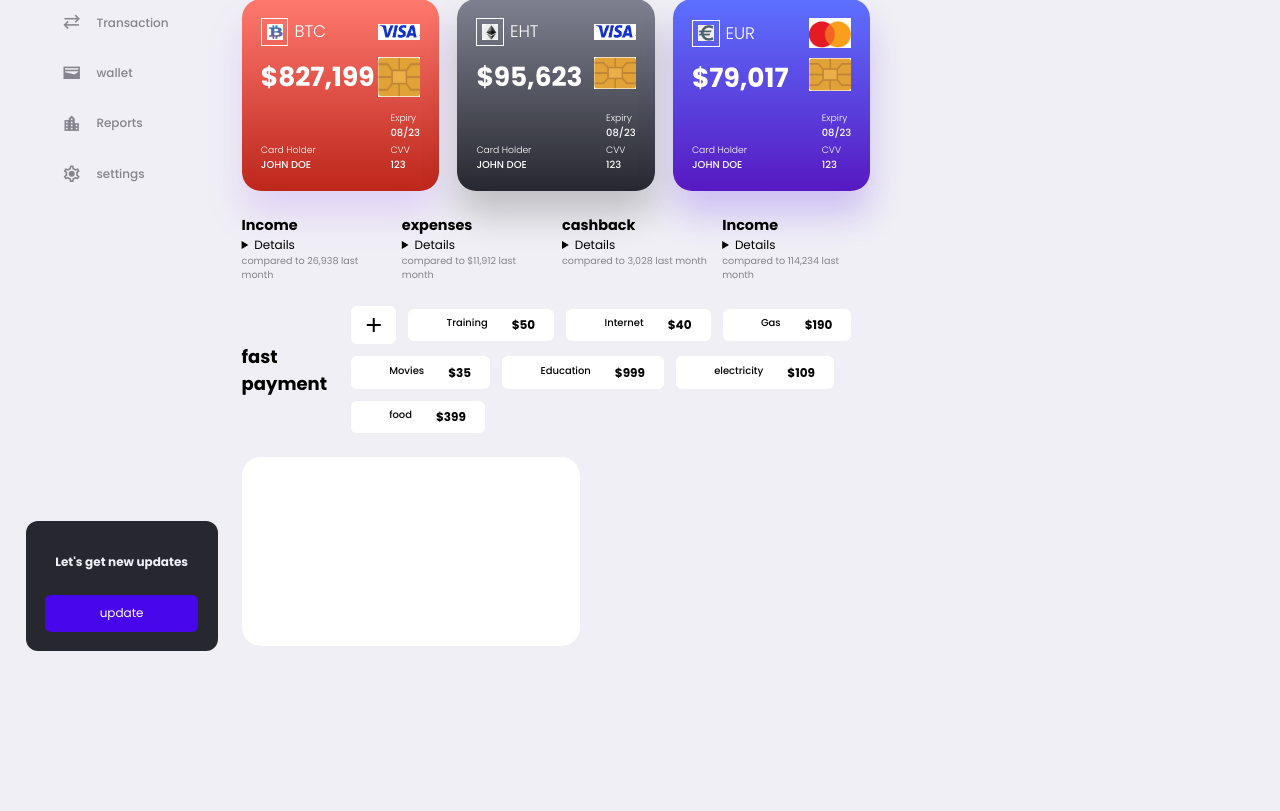
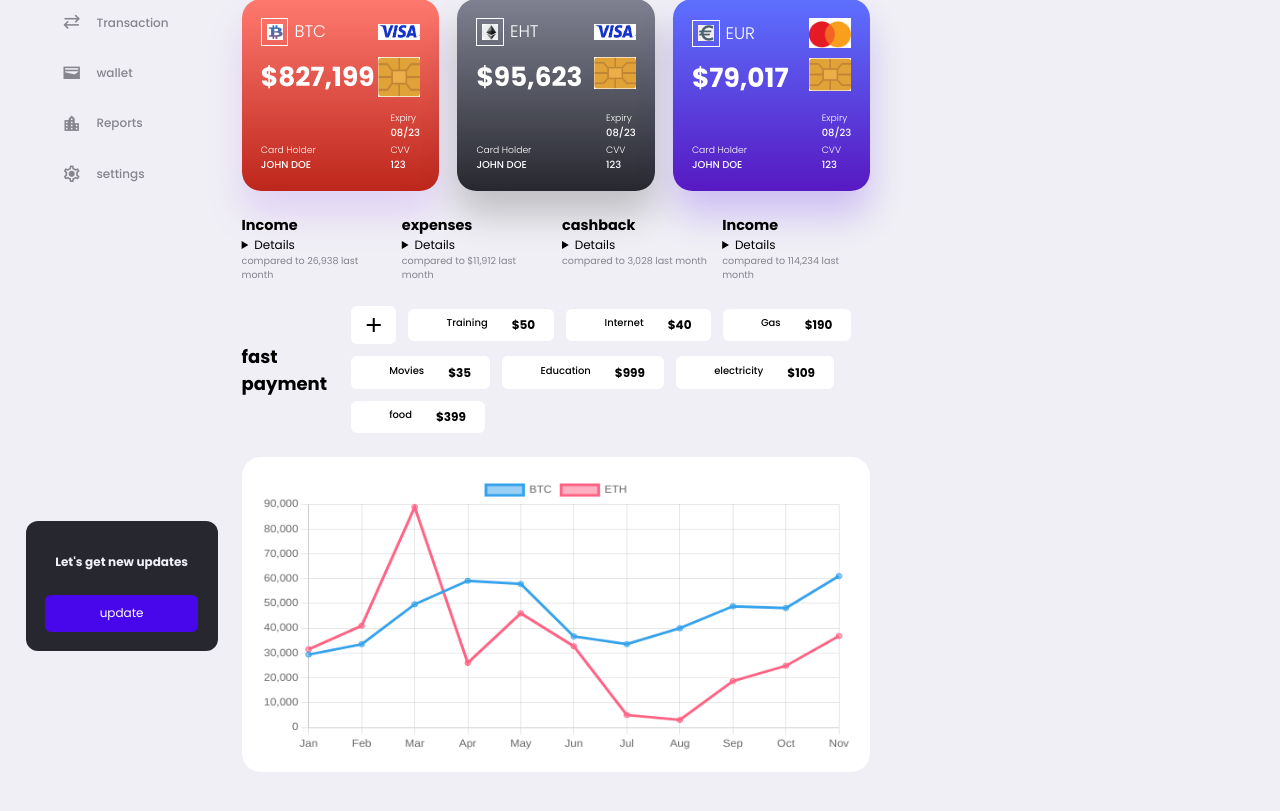
Before and after one commit to arakaza-dodo/dashboard, a plain HTML site: page index.html in a window 1280 px wide. Shown: the part 129-940 px from the top of the page. Before the commit the page ends 800 px from the top, so only its background shows below. Drawn offline with nearby package versions, Linux system fonts and the light colour scheme; a web font is replaced by a local one.

Commit message:
display chart

```diff
--- a/index.html
+++ b/index.html
@@ -11,6 +11,7 @@
             <link rel="preconnect" href="https://fonts.googleapis.com">
             <link rel="preconnect" href="https://fonts.gstatic.com" crossorigin>
             <link href="https://fonts.googleapis.com/css2?family=Montserrat&family=Montserrat+Alternates:wght@100;200&family=Playfair+Display:ital,wght@0,900;1,900&family=Poppins:ital,wght@0,300;0,400;0,600;0,700;1,500&display=swap" rel="stylesheet">
+        <script src="https://cdn.jsdelivr.net/npm/chart.js"></script>
         <!---STYLESHEET--->
         <link rel="stylesheet" href="./style.css">
     </head>
@@ -296,9 +297,7 @@
           <!--END OF RIGHT-->
     </main>
      <!--***********************************END OF ASIDE******************************************-->
-     <script src="https://cdnjs.cloudflare.com/ajax/libs/Chart.js/3.6.0/chart.min.js"
-     integrity="sha512-GMGzUEevhWh8Tc/njS0bDpwgxdCJLQBWG3Z2Ct+JGOpVnEmjvNx6ts4v6A2XJf1HOrtOsfhv3hBKpK9kE5z8AQ=
-     =" crossorigin="anonymous" referrerpolicy="no-referrer"></script>
+
 
      <script src="./main.js"></script>
 </body>
--- a/main.js
+++ b/main.js
@@ -1,5 +1,4 @@
-const chart = document.querySelector("#chart").getcontext('2d');
-
+const chart = document.querySelector("#chart")
 //create a new chart instance
 new Chart(chart, {
     type:'line',
--- a/style.css
+++ b/style.css
@@ -41,6 +41,8 @@ background:  var(--color-light);
 font-family: poppins,sans-serif;
 min-height: 100vh;
 color: black;
+width: 100vw;
+overflow-x: hidden;
 }
 img{
     width: 100%;
```
